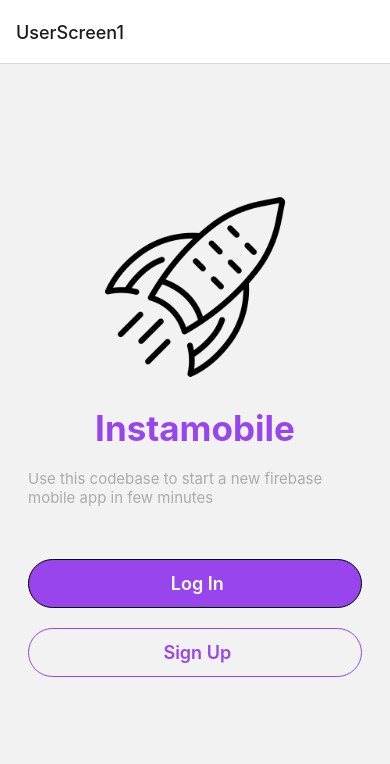
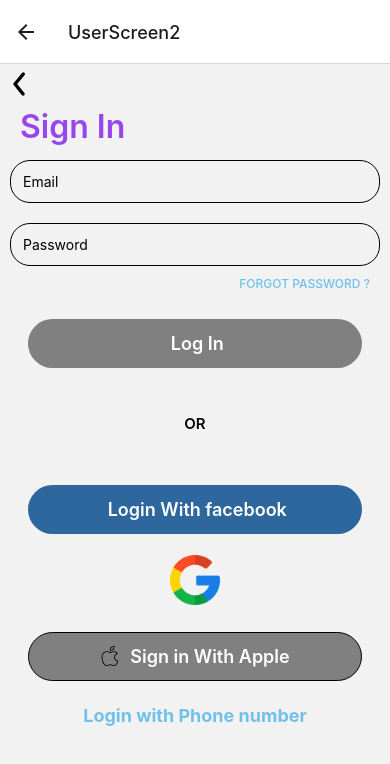
Before and after one commit to sarveshwar-07/NewProject01, a React Native app: screen /UserScreen2 in a window 390 px wide. Shown: the top 764 px of the page. Built offline with nearby package versions, Linux system fonts and the light colour scheme.

Commit message:
New-commit

```diff
--- a/src/Navigation/AppNavigation.tsx
+++ b/src/Navigation/AppNavigation.tsx
@@ -1,6 +1,7 @@
 import {NavigationContainer} from '@react-navigation/native';
 import {createNativeStackNavigator} from '@react-navigation/native-stack';
 import UserScreen1 from '../Screens/UserScreen1';
+import UserScreen2 from '../Screens/UserScreen2';
 
 const AppNavigator = () => {
   const stack = createNativeStackNavigator();
@@ -8,6 +9,7 @@ const AppNavigator = () => {
     <NavigationContainer>
       <stack.Navigator initialRouteName="UserScreen1">
         <stack.Screen name="UserScreen1" component={UserScreen1} />
+        <stack.Screen name="UserScreen2" component={UserScreen2} />
       </stack.Navigator>
     </NavigationContainer>
   );
```
